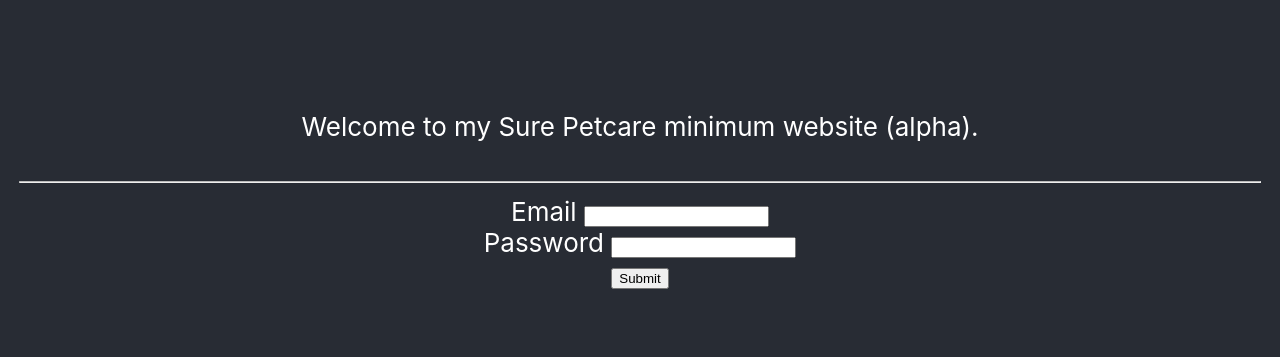
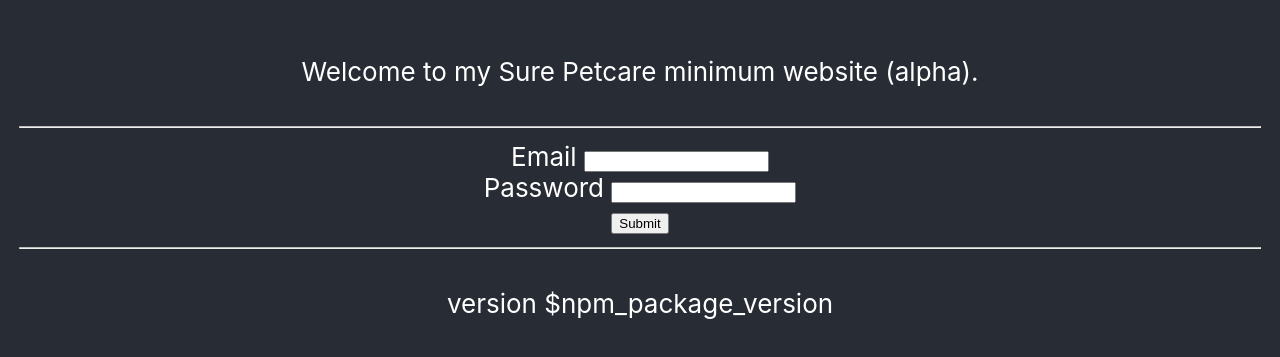
Before and after one commit to sure-pet-care-min/sure-pet-care-min, a React (Create React App) app: page / in a window 1280 px wide. Shown: the part 213-570 px from the top of the page. Built offline with nearby package versions, Linux system fonts and the light colour scheme.

Commit message:
Added version number to the bottom of the page, for reference

```diff
--- a/src/App.tsx
+++ b/src/App.tsx
@@ -112,7 +112,7 @@ const App = () => {
           <>
             <Divider />
             {timeline.map((t) => (
-              <p>
+              <p key={t.id}>
                 {t.pets[0].name} {getDirectionDisplay(t.movements[0])} at{" "}
                 {new Date(t.created_at).toLocaleTimeString(undefined, {
                   timeStyle: "short",
@@ -127,6 +127,8 @@ const App = () => {
             <button onClick={handleLogout}>Log out</button>
           </>
         )}
+        <Divider />
+        <p>version {process.env.REACT_APP_VERSION}</p>
       </header>
     </div>
   );
```
Also changed, not shown: 1 other file (tests, documents, lock files or other folders).
